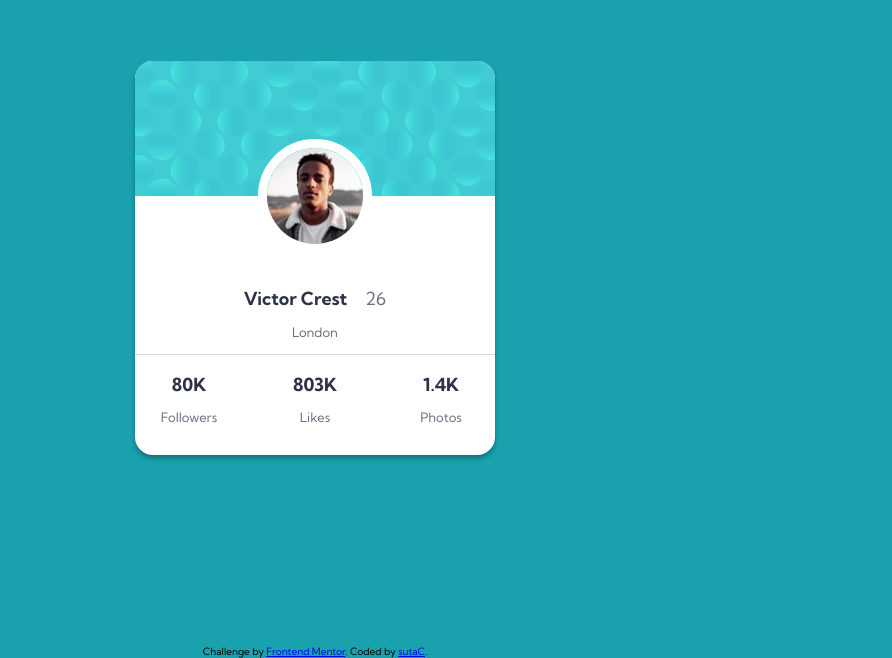
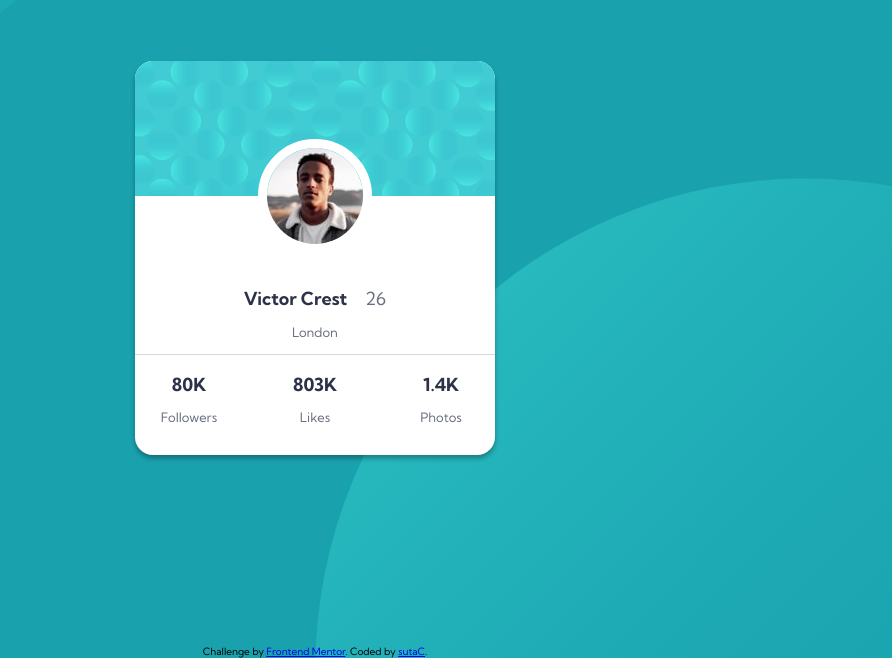
Before and after one commit to sutaC/Profile-card-component, a plain HTML site: page index.html in a window 1280 px wide. Shown: the part 142-800 px from the top of the page, without its empty margins (325-1217 px from the left). Drawn offline with Linux system fonts and the light colour scheme.

Commit message:
Background image added

```diff
--- a/style.css
+++ b/style.css
@@ -43,6 +43,11 @@ body {
     margin: 0;
 
     background-color: var(--crl-d-cyan);
+    background-image: url('./images/bg-pattern-top.svg'), url('./images/bg-pattern-bottom.svg');
+    background-repeat: no-repeat, no-repeat;
+    background-position: calc(-40rem + 20vw) -90vh, 50vw 40vh;
+
+
 }
 
 
```
